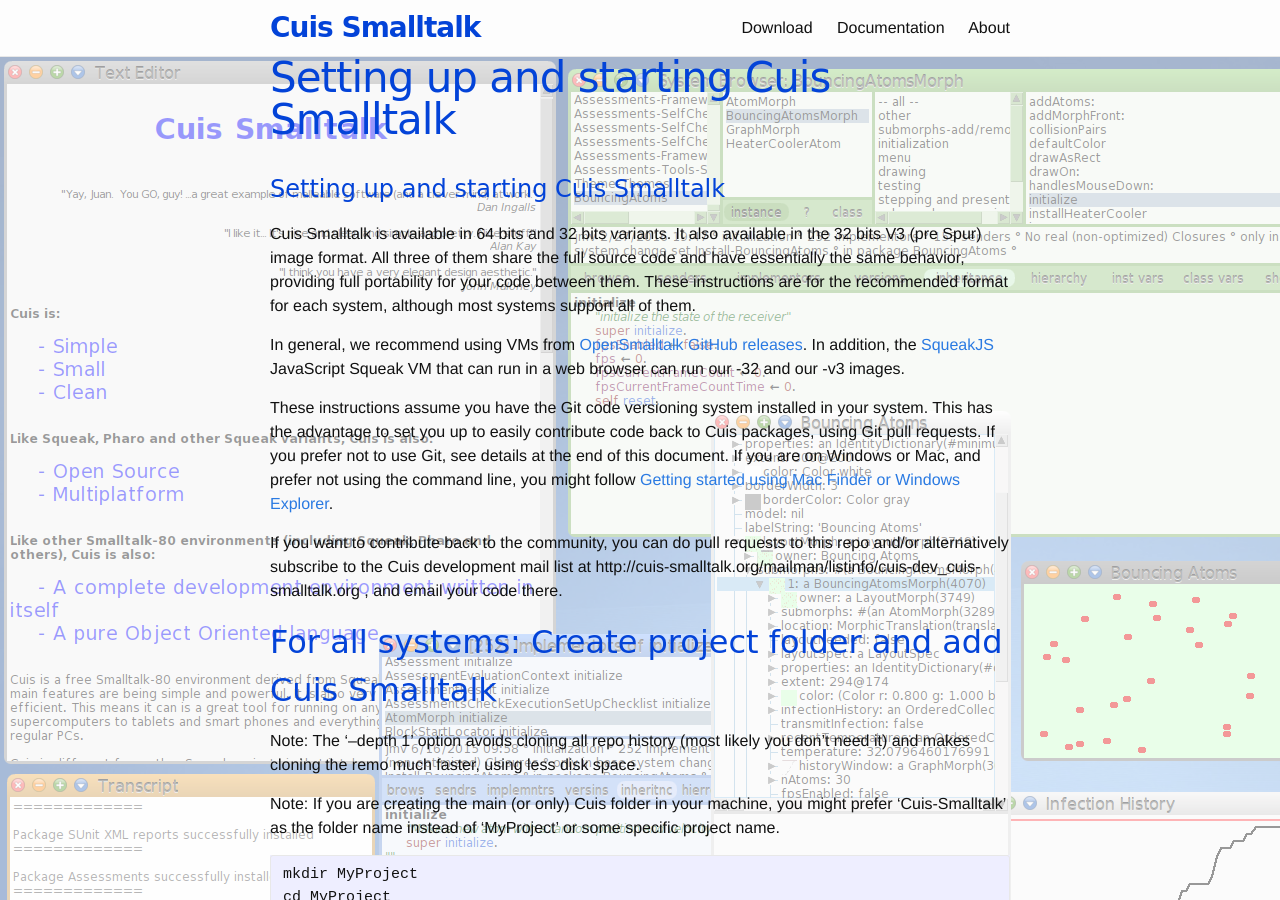
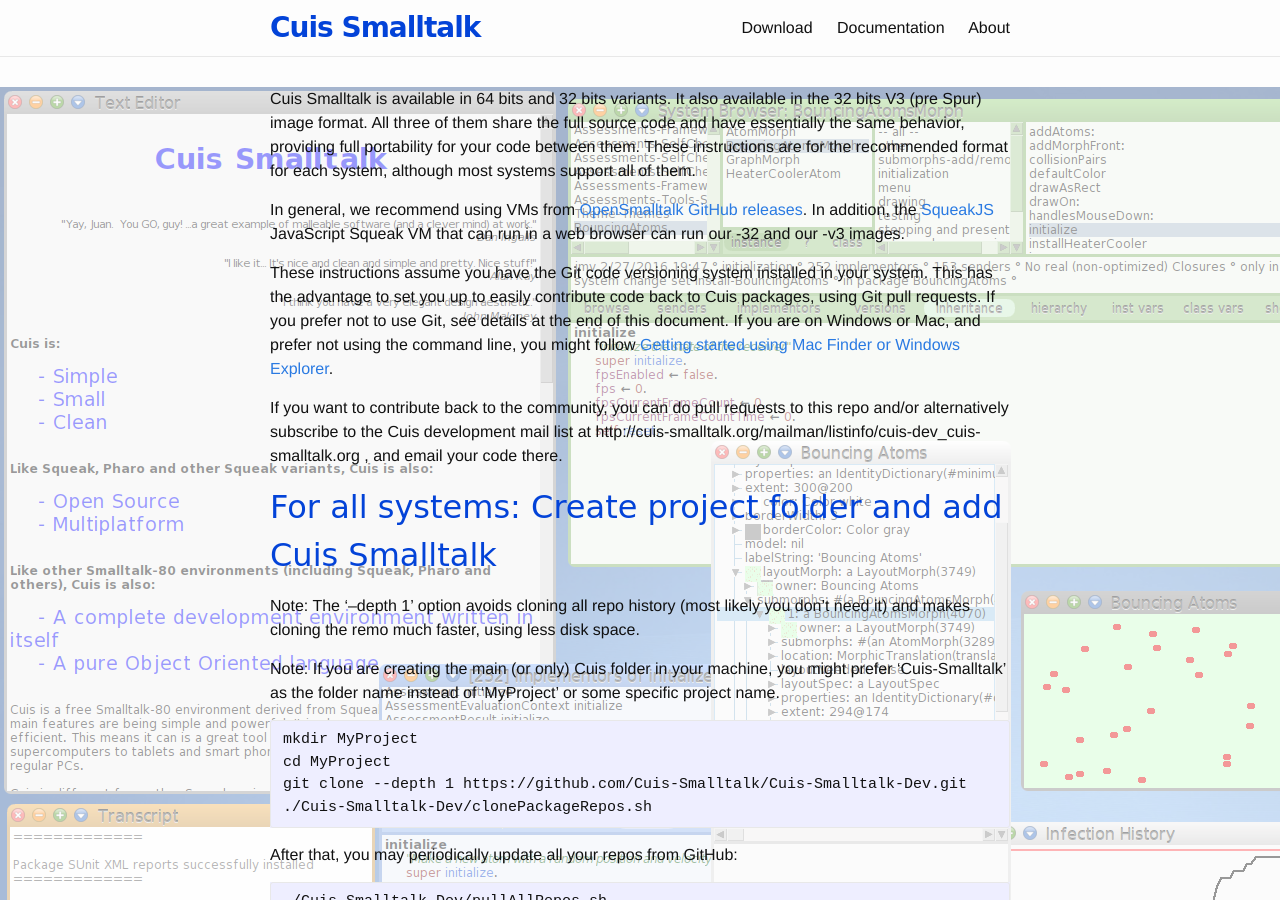
Before and after one commit to mmontone/Cuis-Website, a Jekyll site: the page built from Documentation/GettingStarted.md, in a window 1280 px wide and 900 px high. Built offline with Jekyll 4.4.1, drawn with Linux system fonts in a browser that asks for light colours; our own code applies the rules of GitHub Pages for plain Markdown files; Markdown is read by kramdown in place of the engine named in the settings.

Commit message:
Download page

```diff
--- a/Documentation/GettingStarted.md
+++ b/Documentation/GettingStarted.md
@@ -1,5 +1,3 @@
-# Setting up and starting Cuis Smalltalk #
-
 Cuis Smalltalk is available in 64 bits and 32 bits variants. It also available in the 32 bits V3 (pre Spur) image format. All three of them share the full source code and have essentially the same behavior, providing full portability for your code between them. These instructions are for the recommended format for each system, although most systems support all of them.
 
 In general, we recommend using VMs from [OpenSmalltalk GitHub releases](https://github.com/OpenSmalltalk/opensmalltalk-vm/releases/latest). In addition, the [SqueakJS](https://squeak.js.org) JavaScript Squeak VM that can run in a web browser can run our -32 and our -v3 images.
```
Also changed, not shown: 3 other files.
